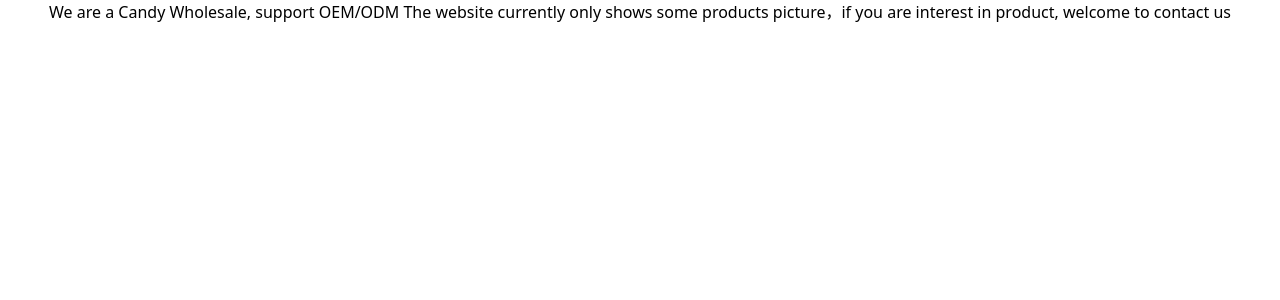
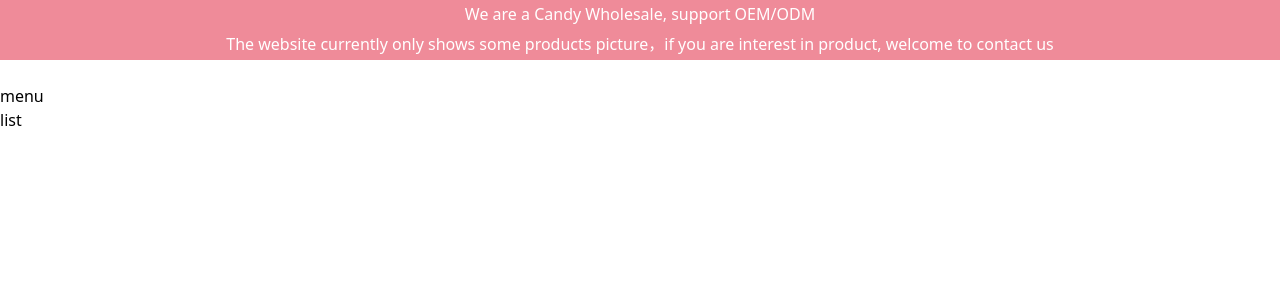
Before and after one commit to crk123kk/candy-store, a Next.js app: page / in a window 1280 px wide. Shown: the top 300 px of the page. Built offline with nearby package versions, Linux system fonts and the light colour scheme.

Commit message:
feat：set color

```diff
--- a/app/layout.tsx
+++ b/app/layout.tsx
@@ -5,7 +5,7 @@ export default function RootLayout({
   children: React.ReactNode;
 }) {
   return (
-    <html lang="en">
+    <html className="trancy-zh-CN" lang="en">
       <body>{children}</body>
     </html>
   );
--- a/app/page.tsx
+++ b/app/page.tsx
@@ -1,10 +1,21 @@
 export default function Page() {
   return (
     <div>
-      <div className="flex justify-center text-center">
-      We are a Candy Wholesale, support OEM/ODM The website currently only
-          shows some products picture，if you are interest in product, welcome
-          to contact us
+      <div className="text-center bg-pink-bg text-white">
+        <h1 className="leading-7">We are a Candy Wholesale, support OEM/ODM</h1>
+        <h2 className="leading-8">
+          The website currently only shows some products picture，if you are
+          interest in product, welcome to contact us
+        </h2>
+      </div>
+      <div>
+        <input></input>
+      </div>
+      <div>
+        menu
+      </div>
+      <div>
+        list
       </div>
     </div>
   );
--- a/tailwind.config.ts
+++ b/tailwind.config.ts
@@ -11,6 +11,9 @@ const config: Config = {
       colors: {
         background: "var(--background)",
         foreground: "var(--foreground)",
+        pink: {
+          bg: '#ef8b99'
+        }
       },
     },
   },
```
